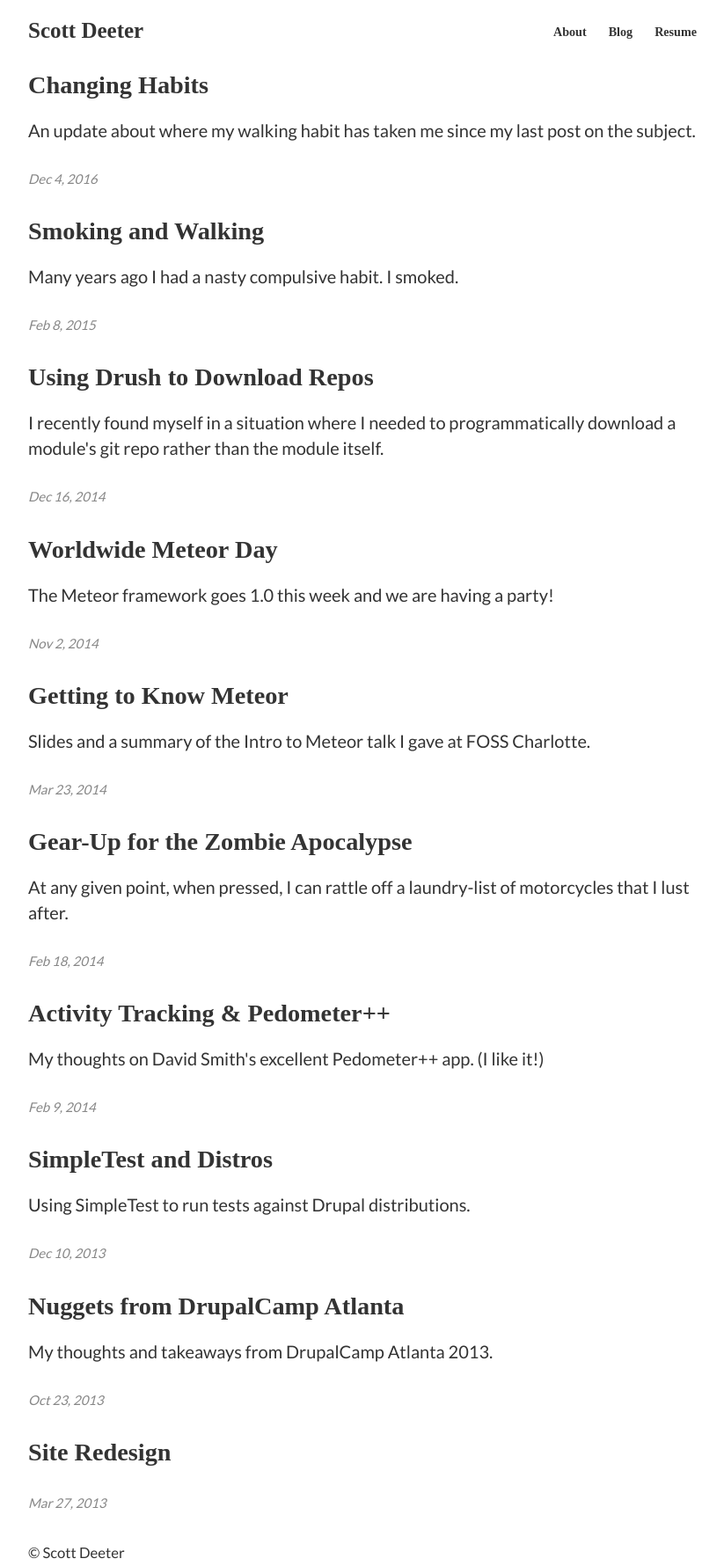
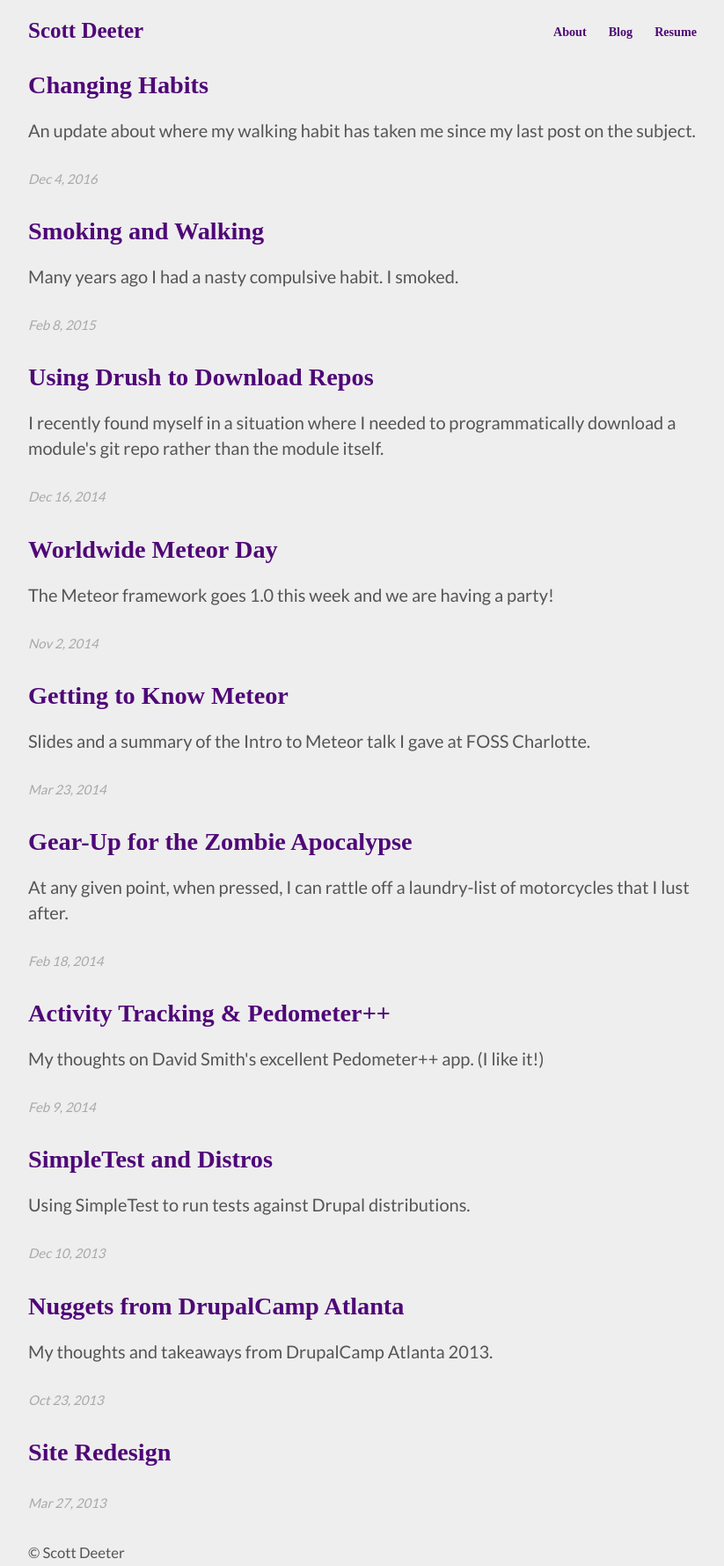
Before and after one commit to deetergp/scottdeeter.com, a Jekyll site: the page built from blog.html, in a window 1280 px wide. Shown: the whole page at 88% size, without its empty margins (228-1051 px from the left). Built offline with Jekyll 4.4.1, drawn with Linux system fonts in a browser that asks for light colours; some web fonts are replaced.

Commit message:
Added a header color; applied to headers & links

```diff
--- a/_sass/_main.scss
+++ b/_sass/_main.scss
@@ -1,4 +1,5 @@
-$font-color-1: #333;
+$font-color-1: #555;
+$header-color: #4f0777;
 $header-font-family: 'Lustria', serif;
 $body-font-family: 'Lato', sans-serif;
 $a-tags: 'a, a:active, a:hover, a:visited';
@@ -24,24 +25,28 @@ body {
   font-family: $body-font-family;
   font-weight: 400;
   line-height: 1.45rem;
+  background-color: #eee;
 }
 
 p { margin-bottom: 1.3rem }
 
-a, a:visited {
+a {
   text-decoration: none;
-  color: $font-color-1;
+  color: $header-color;
+  &:visited {
+    color: $header-color;
+  }
+  &:active {
+    color: #AF0D69;
+  }
 }
-a:active {
-  color: orange;
-}
-
 
 h1, h2, h3 {
   font-family: $header-font-family;
   font-weight: 900;
   margin: 1.414rem 0 0.5rem;
   line-height: 1.2;
+  color: $header-color;
 }
 
 h1 {
@@ -85,8 +90,9 @@ header {
     text-align: left;
   }
   .site-title {
+    color: $header-color;
+    display: block;
     font-size: 1.25em;
-    display: block;
     @media screen and (min-width: $body-width) {
       float: left;
     }
```
